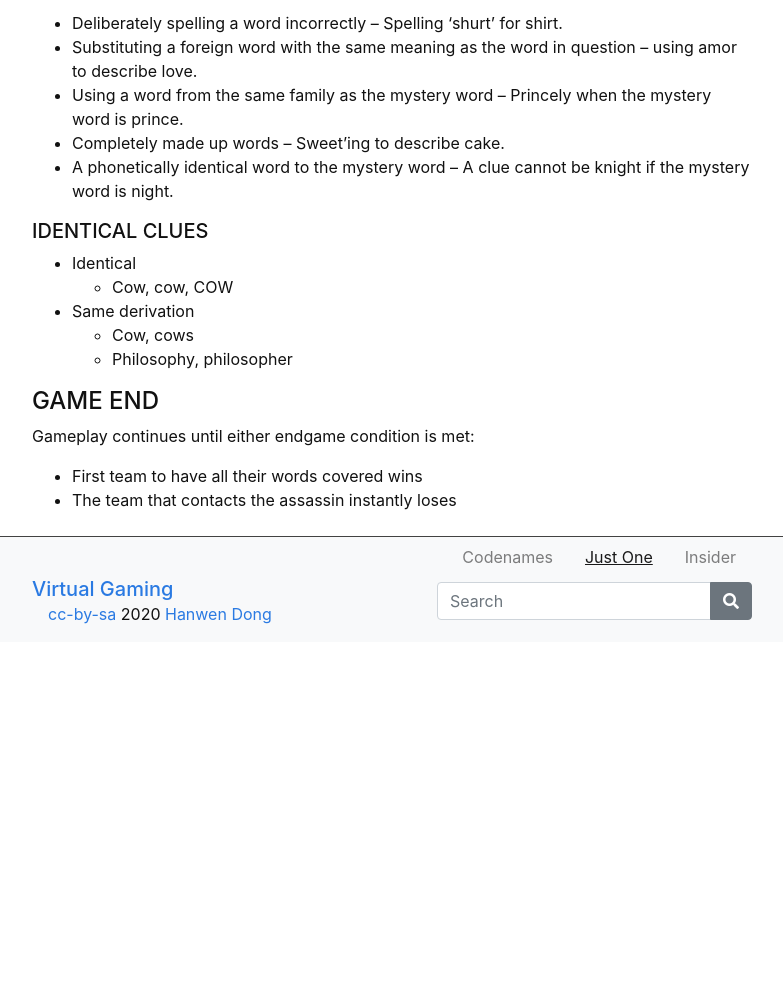
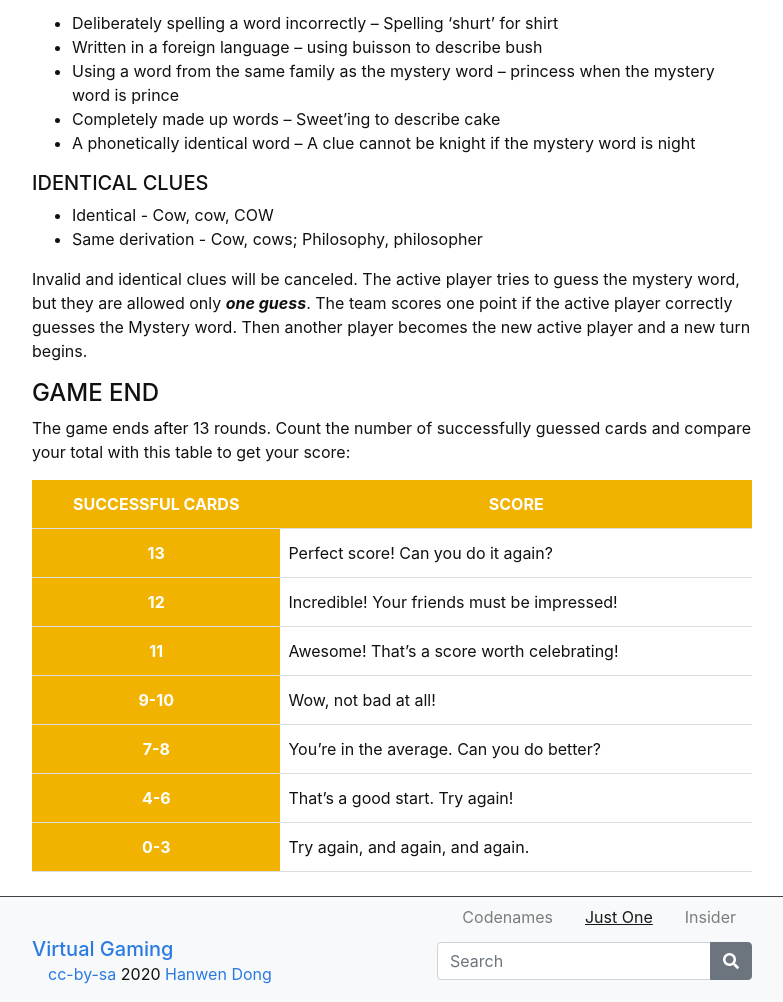
Before and after one commit to hanwendong1/VirtualGaming, a Jekyll site: the page built from content/2-Just-One.md, in a window 1280 px wide. Shown: the part 2268-3270 px from the top of the page, without its empty margins (248-1031 px from the left). Built offline with Jekyll 4.4.1, drawn with Linux system fonts in a browser that asks for light colours; before the commit the page ends 2910 px from its top, so only the background shows below that.

Commit message:
Update 2-Just-One.md

```diff
--- a/content/2-Just-One.md
+++ b/content/2-Just-One.md
@@ -89,20 +89,76 @@ Can you guess what the mystry word is?
 
 
 ##### INVALID CLUES
-- Deliberately spelling a word incorrectly – Spelling ‘shurt’ for shirt.
-- Substituting a foreign word with the same meaning as the word in question – using amor to describe love.
-- Using a word from the same family as the mystery word – Princely when the mystery word is prince.
-- Completely made up words – Sweet'ing to describe cake.
-- A phonetically identical word to the mystery word – A clue cannot be knight if the mystery word is night.
+- Deliberately spelling a word incorrectly – Spelling ‘shurt’ for shirt
+- Written in a foreign language – using buisson to describe bush
+- Using a word from the same family as the mystery word – princess when the mystery word is prince
+- Completely made up words – Sweet'ing to describe cake
+- A phonetically identical word – A clue cannot be knight if the mystery word is night
 
 ##### IDENTICAL CLUES
-- Identical
-  - Cow, cow, COW
-- Same derivation
-  - Cow, cows
-  - Philosophy, philosopher
+- Identical - Cow, cow, COW
+- Same derivation - Cow, cows; Philosophy, philosopher
+
+Invalid and identical clues will be canceled. The active player tries to guess the mystery word, but they are allowed only ***one guess***. The team scores one point if the active player correctly guesses the Mystery word. Then another player becomes the new active player and a new turn begins.
 
 #### GAME END
-Gameplay continues until either endgame condition is met:
-- First team to have all their words covered wins
-- The team that contacts the assassin instantly loses
+The game ends after 13 rounds. Count the number of successfully guessed cards and compare your total with this table to get your score:
+
+<html>
+   <head>
+      <style>
+         table {width: 100%;}
+         table, td, th {
+            border-collapse: collapse;
+            padding: 8px;
+            border-bottom: 1px solid #ddd;
+
+         th {
+            style="text-align:Center"
+            border: 1px solid black;
+            padding-top: 12px;
+            padding-bottom: 12px;
+            background-color: #f1b300;
+            color: white;
+            }
+      </style>
+   </head>
+   <body>
+      <table>
+         <tr>
+            <th style="background-color: #f1b300; color: white; text-align:Center">SUCCESSFUL CARDS</th>
+            <th style="background-color: #f1b300; color: white; text-align:Center">SCORE</th>
+         </tr>
+         <tr>
+            <th style="text-align:Center">13</th>
+            <td style="text-align:Left">Perfect score! Can you do it again?</td>
+         </tr>
+         <tr>
+            <th style="text-align:Center">12</th>
+            <td style="text-align:Left">Incredible! Your friends must be impressed!</td>
+         </tr>
+         <tr>
+            <th style="text-align:Center">11</th>
+            <td style="text-align:Left">Awesome! That’s a score worth celebrating!</td>
+         </tr>
+          <tr>
+            <th style="text-align:Center">9-10</th>
+            <td style="text-align:Left">Wow, not bad at all!</td>
+         </tr>
+         <tr>
+            <th style="text-align:Center">7-8</th>
+            <td style="text-align:Left">You’re in the average. Can you do better?</td>
+         </tr>
+         <tr>
+            <th style="text-align:Center">4-6</th>
+            <td style="text-align:Left">That’s a good start. Try again!</td>
+         </tr>
+         <tr>
+            <th style="text-align:Center">0-3</th>
+            <td style="text-align:Left">Try again, and again, and again.</td>
+         </tr>
+      </table>
+   </body>
+   <p>
+   </p>
+</html>
```
